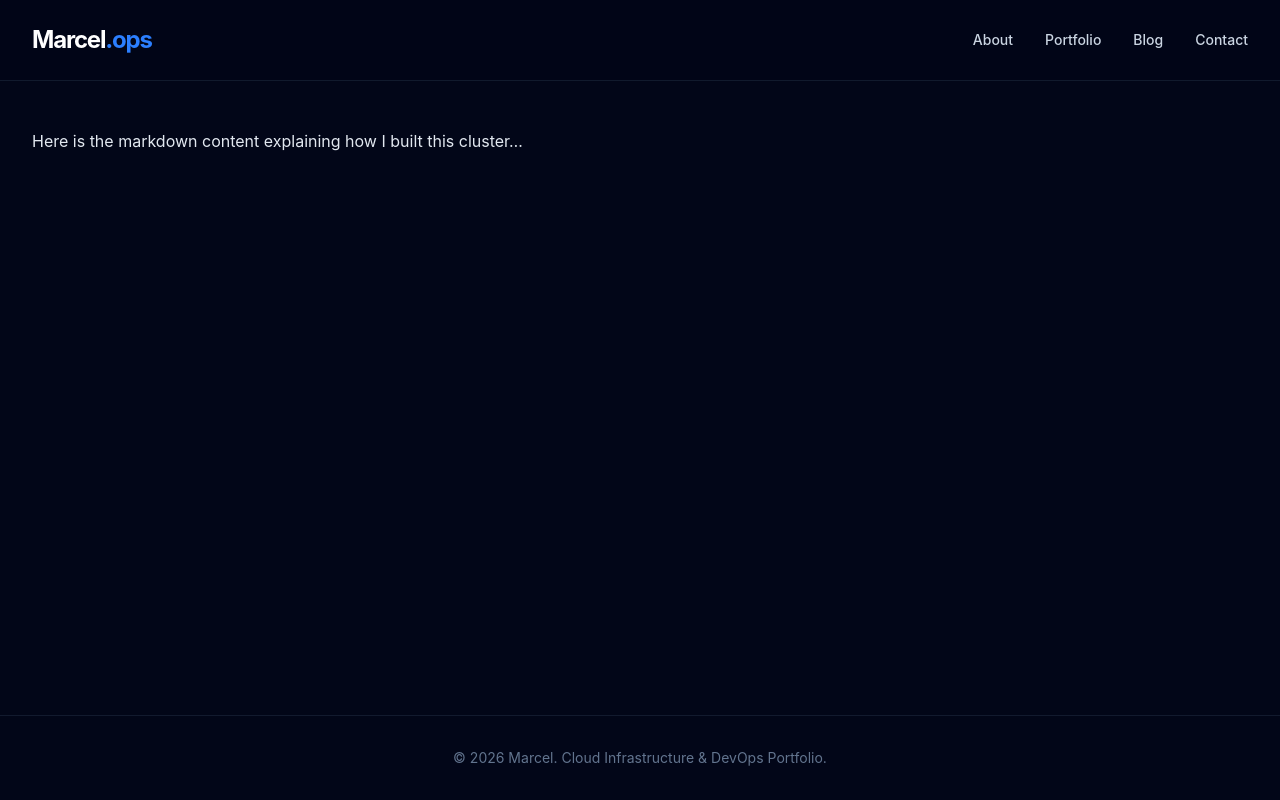
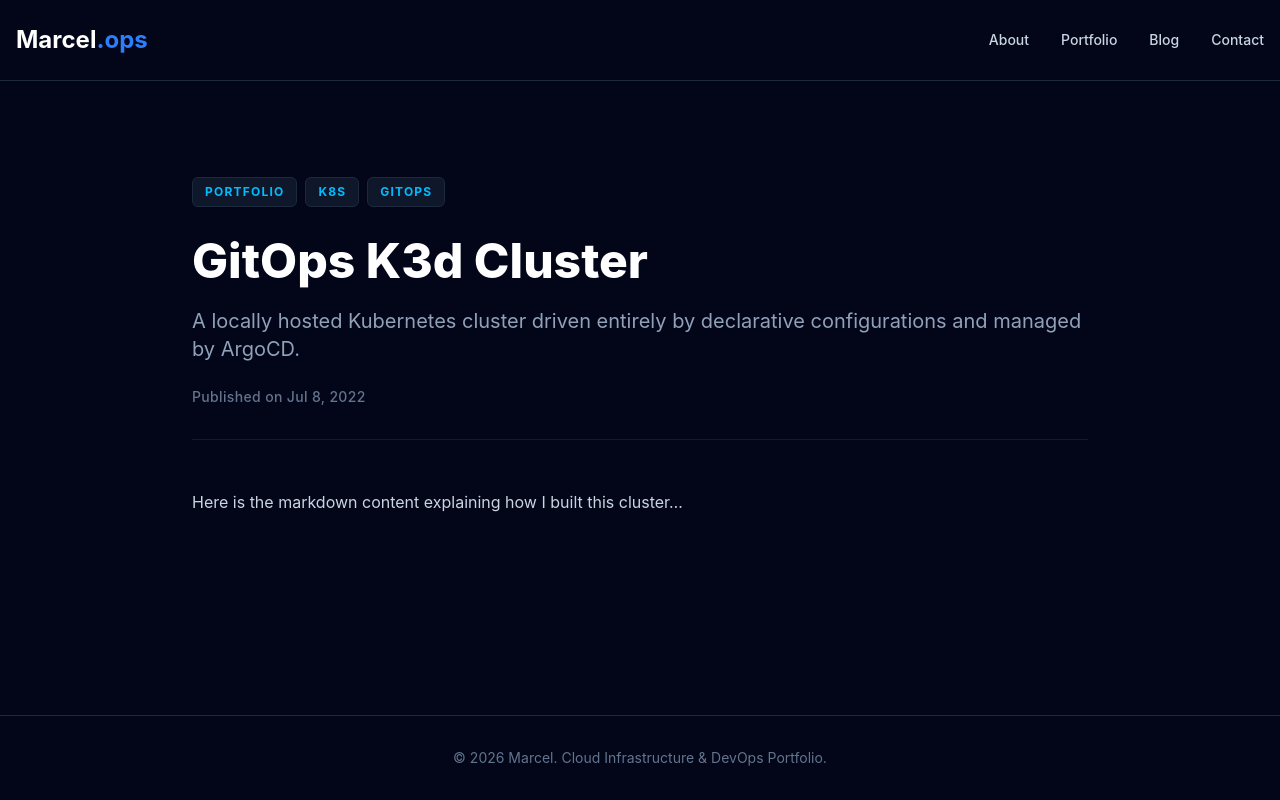
Before and after one commit to Marcelus85er/portfolio-ops, an Astro site in the folder portfolio-astro/: page /blog/first-post in a window 1280 px wide. Built offline with nearby package versions, Linux system fonts and the light colour scheme; Astro itself is replaced by a stand-in of ours.

Commit message:
introduce tailwindcss/typography to blog layout

```diff
--- a/portfolio-astro/package.json
+++ b/portfolio-astro/package.json
@@ -15,6 +15,7 @@
     "@astrojs/mdx": "^7.0.2",
     "@astrojs/rss": "^4.0.19",
     "@astrojs/sitemap": "^3.7.3",
+    "@tailwindcss/typography": "^0.5.20",
     "@tailwindcss/vite": "^4.3.2",
     "astro": "^7.0.7",
     "sharp": "^0.35.0",
--- a/portfolio-astro/src/layouts/BlogPost.astro
+++ b/portfolio-astro/src/layouts/BlogPost.astro
@@ -1,51 +1,40 @@
 ---
-// src/layouts/Layout.astro
-import '../styles/global.css';
+import type { CollectionEntry } from 'astro:content';
+import Layout from './Layout.astro';
+import { Image } from 'astro:assets';
 
-// This allows us to pass a custom title from each page
-const { title = "Marcel | Cloud Engineer" } = Astro.props;
+type Props = CollectionEntry<'blog'>['data'];
+
+const { title, description, pubDate, updatedDate, heroImage, tags } = Astro.props;
 ---
 
-<!DOCTYPE html>
-<html lang="en" class="scroll-smooth">
-<head>
-    <meta charset="UTF-8" />
-    <meta name="viewport" content="width=device-width, initial-scale=1.0" />
-    <link rel="icon" type="image/svg+xml" href="/favicon.svg" />
-    <title>{title}</title>
-</head>
-<body class="bg-slate-950 text-slate-200 min-h-screen flex flex-col font-sans selection:bg-blue-500/30">
+<Layout title={`${title} | Marcel Avila`}>
+    <article class="max-w-4xl mx-auto pt-12 pb-24">
 
-    <!-- Global Navigation -->
-    <nav class="border-b border-slate-800/60 bg-slate-950/80 backdrop-blur-md sticky top-0 z-50">
-        <div class="max-w-7xl mx-auto px-4 sm:px-6 lg:px-8">
-            <div class="flex items-center justify-between h-20">
-                <div class="flex-shrink-0 font-bold text-2xl tracking-tighter text-white">
-                    <a href="/" class="hover:text-blue-400 transition-colors">Marcel<span class="text-blue-500">.ops</span></a>
+        <!-- Post Header -->
+        <div class="mb-12 border-b border-slate-800/60 pb-8 text-center md:text-left">
+            <!-- Tags -->
+            {tags && (
+                <div class="flex flex-wrap justify-center md:justify-start gap-2 mb-6">
+                    {tags.map((tag) => (
+                        <span class="bg-slate-900 text-sky-400 text-xs px-3 py-1.5 rounded-md font-bold tracking-widest uppercase border border-slate-800">
+                            {tag}
+                        </span>
+                    ))}
                 </div>
-                <div class="hidden md:block">
-                    <div class="ml-10 flex items-baseline space-x-8 text-sm font-medium">
-                        <a href="/about" class="text-slate-300 hover:text-white transition-colors">About</a>
-                        <a href="/portfolio" class="text-slate-300 hover:text-white transition-colors">Portfolio</a>
-                        <a href="/blog" class="text-slate-300 hover:text-white transition-colors">Blog</a>
-                        <a href="/contact" class="text-slate-300 hover:text-white transition-colors">Contact</a>
-                    </div>
-                </div>
+            )}
+
+            <h1 class="text-4xl md:text-5xl font-extrabold text-white mb-4 leading-tight">{title}</h1>
+            <p class="text-xl text-slate-400 mb-6">{description}</p>
+            <div class="text-sm text-slate-500 font-medium tracking-wide">
+                Published on <time>{pubDate.toLocaleDateString('en-us', { year: 'numeric', month: 'short', day: 'numeric' })}</time>
             </div>
         </div>
-    </nav>
 
-    <!-- Main Content Injected Here -->
-    <main class="flex-grow w-full max-w-7xl mx-auto px-4 sm:px-6 lg:px-8 py-12">
-        <slot />
-    </main>
+        <!-- The Magic Typography Wrapper -->
+        <div class="prose prose-invert prose-slate prose-a:text-sky-400 hover:prose-a:text-sky-300 prose-img:rounded-xl max-w-none">
+            <slot />
+        </div>
 
-    <!-- Global Footer -->
-    <footer class="border-t border-slate-800/60 py-8 mt-auto">
-        <div class="max-w-7xl mx-auto px-4 text-center text-slate-500 text-sm">
-            <p>&copy; {new Date().getFullYear()} Marcel. Cloud Infrastructure & DevOps Portfolio.</p>
-        </div>
-    </footer>
-
-</body>
-</html>
+    </article>
+</Layout>
--- a/portfolio-astro/src/styles/global.css
+++ b/portfolio-astro/src/styles/global.css
@@ -1,2 +1,3 @@
 @import "tailwindcss";
+@plugin "@tailwindcss/typography";
 hide-scrollbar { scrollbar-width: none; }
```
Also changed, not shown: 1 other file.
